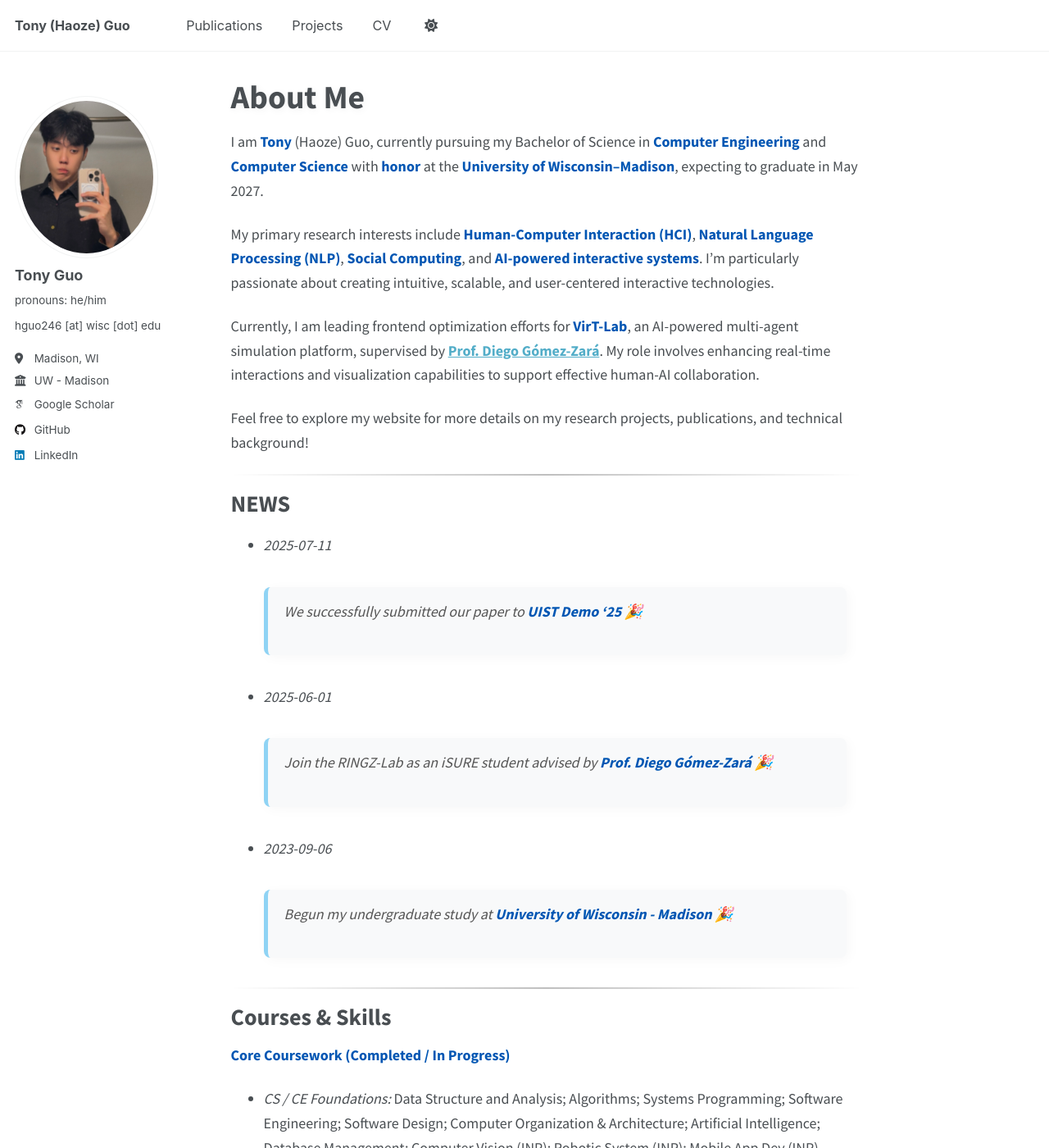
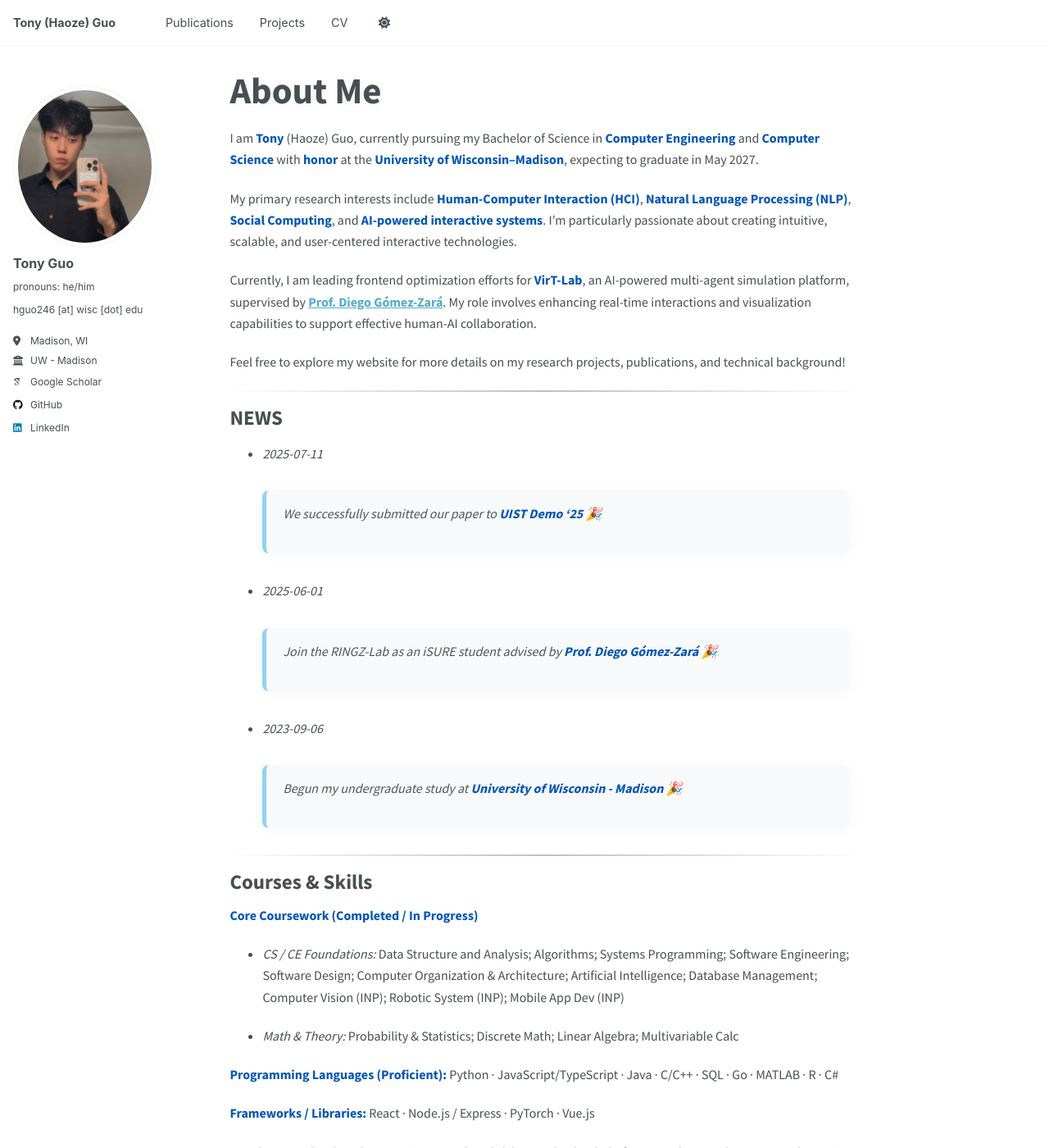
Before and after one commit to TonyGuo30/TonyGuo.github.io, a Jekyll site: the page built from _pages/about.md, in a window 1280 px wide and 1400 px high. Shown: the whole window at 82% size. Built offline with Jekyll 4.4.1, drawn with Linux system fonts in a browser that asks for light colours; some web fonts are replaced; a script that is not in the unit is left out.

Commit message:
Update _custom.scss

```diff
--- a/_sass/_custom.scss
+++ b/_sass/_custom.scss
@@ -1,4 +1,9 @@
 /* --- Global Style Overhaul --- */
+
+/* 0. SCSS VARIABLES (tweak as needed) */
+$header-height:      80px;   // height of your fixed header/nav
+$back-to-top-size:   3rem;   // diameter of the button
+$back-to-top-offset: 2rem;   // distance from bottom/right edge
 
 /* 1. Global Font Change */
 @import url('https://fonts.googleapis.com/css2?family=Source+Sans+Pro:wght@400;700&display=swap');
@@ -18,7 +23,6 @@
   font-size: 0.9em !important; /* <-- REDUCED SIZE for navigation links */
 }
 
-
 /* 3. Keep Previous Style Enhancements */
 
 /* Reset title size to something neutral, adjust if needed */
@@ -36,7 +40,12 @@
 hr {
   border: 0;
   height: 2px;
-  background-image: linear-gradient(to right, rgba(0, 0, 0, 0), rgba(0, 0, 0, 0.25), rgba(0, 0, 0, 0));
+  background-image: linear-gradient(
+    to right,
+    rgba(0, 0, 0, 0),
+    rgba(0, 0, 0, 0.25),
+    rgba(0, 0, 0, 0)
+  );
 }
 
 /* Style the NEWS blockquotes */
@@ -49,3 +58,73 @@
   font-style: italic;
   color: #555;
 }
+
+
+
+/* ——————————————————————————————————————————————————————————————————————————————
+   NEW FEATURES
+   1. Fluid / Responsive Typography
+   2. Smooth Scrolling & Anchor Offsets
+   3. “Back to Top” Button
+   —————————————————————————————————————————————————————————————————————————————— */
+
+/* 1. Fluid / Responsive Typography */
+html {
+  /* base font-size scales between 0.875rem and 1rem */
+  font-size: clamp(0.875rem, 1vw + 0.5rem, 1rem);
+}
+
+h1.page__title {
+  /* override if you want the title to scale fluidly */
+  font-size: clamp(1.8rem, 4vw, 2.8rem);
+}
+
+/* (Optional) Fluid size for paragraphs */
+p {
+  font-size: clamp(1rem, 1vw + 0.75rem, 1.125rem);
+}
+
+
+/* 2. Smooth Scrolling & Anchor Offsets */
+html {
+  scroll-behavior: smooth;
+}
+
+/* Prevent fixed header from covering anchored sections */
+:target::before {
+  content: "";
+  display: block;
+  height: $header-height;
+  margin-top: -$header-height;
+  visibility: hidden;
+}
+
+
+/* 3. “Back to Top” Button */
+#back-to-top {
+  position: fixed;
+  bottom:  $back-to-top-offset;
+  right:   $back-to-top-offset;
+  width:   $back-to-top-size;
+  height:  $back-to-top-size;
+  line-height: $back-to-top-size;
+  text-align: center;
+
+  display: none;
+  border: none;
+  border-radius: 50%;
+  background-color: #0056b3;
+  color: white;
+  font-size: 1.25rem;
+  cursor: pointer;
+  transition: opacity 0.2s ease-in-out, transform 0.2s ease-in-out;
+
+  &:hover {
+    opacity: 0.85;
+    transform: translateY(-2px);
+  }
+}
+
+#back-to-top.show {
+  display: block;
+}
```
